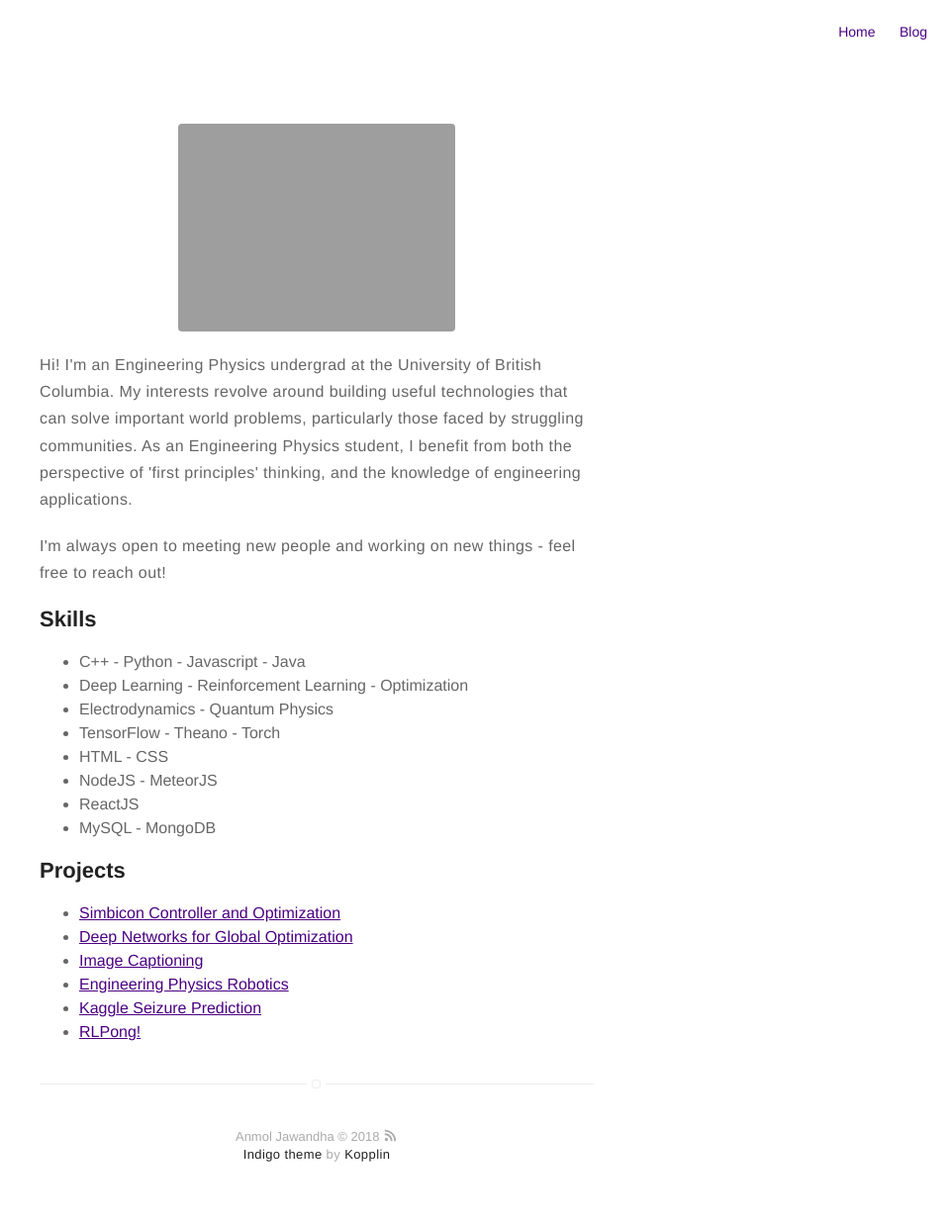
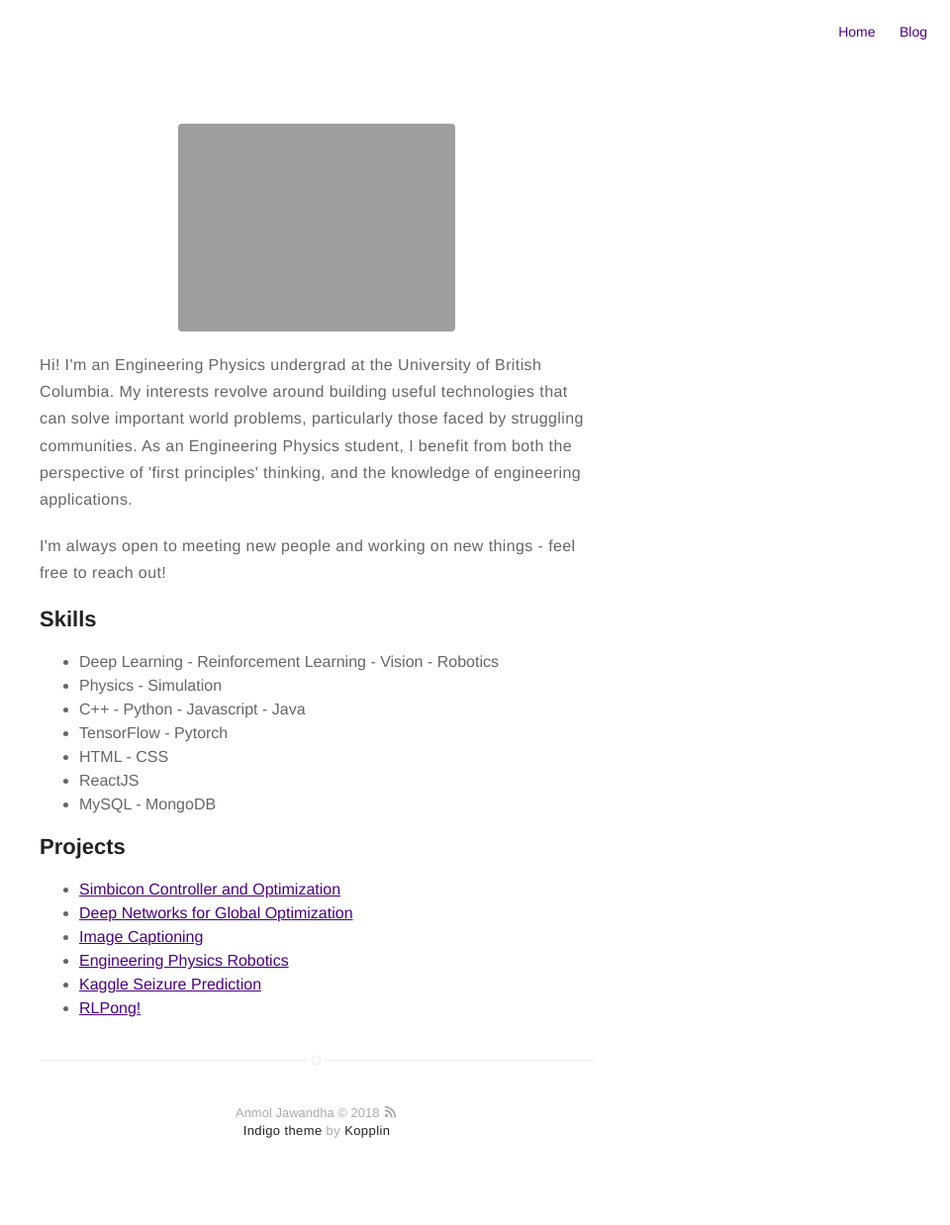
Before and after one commit to Anmol6/anmol6.github.io, a Jekyll site: the page built from about.md, in a window 1280 px wide. Shown: the whole page at 99% size, without its empty margins (320-1280 px from the left). Built offline with Jekyll 4.4.1, drawn with Linux system fonts in a browser that asks for light colours; after the commit the page ends 1214 px from its top, so only the background shows below that.

Commit message:
Update about.md

```diff
--- a/about.md
+++ b/about.md
@@ -14,12 +14,11 @@ and the knowledge of engineering applications. </p>
 <h2>Skills</h2>
 
 <ul class="skill-list">
+	<li>Deep Learning - Reinforcement Learning - Vision - Robotics </li>
+	<li>Physics - Simulation</li>
 	<li>C++ - Python - Javascript - Java</li>
-	<li>Deep Learning - Reinforcement Learning - Optimization </li>
-	<li>Electrodynamics - Quantum Physics</li>
-	<li>TensorFlow - Theano - Torch</li>
+	<li>TensorFlow - Pytorch</li>
 	<li>HTML - CSS </li>
-	<li>NodeJS - MeteorJS</li>
 	<li>ReactJS</li>
 	<li>MySQL - MongoDB</li>
 
```
